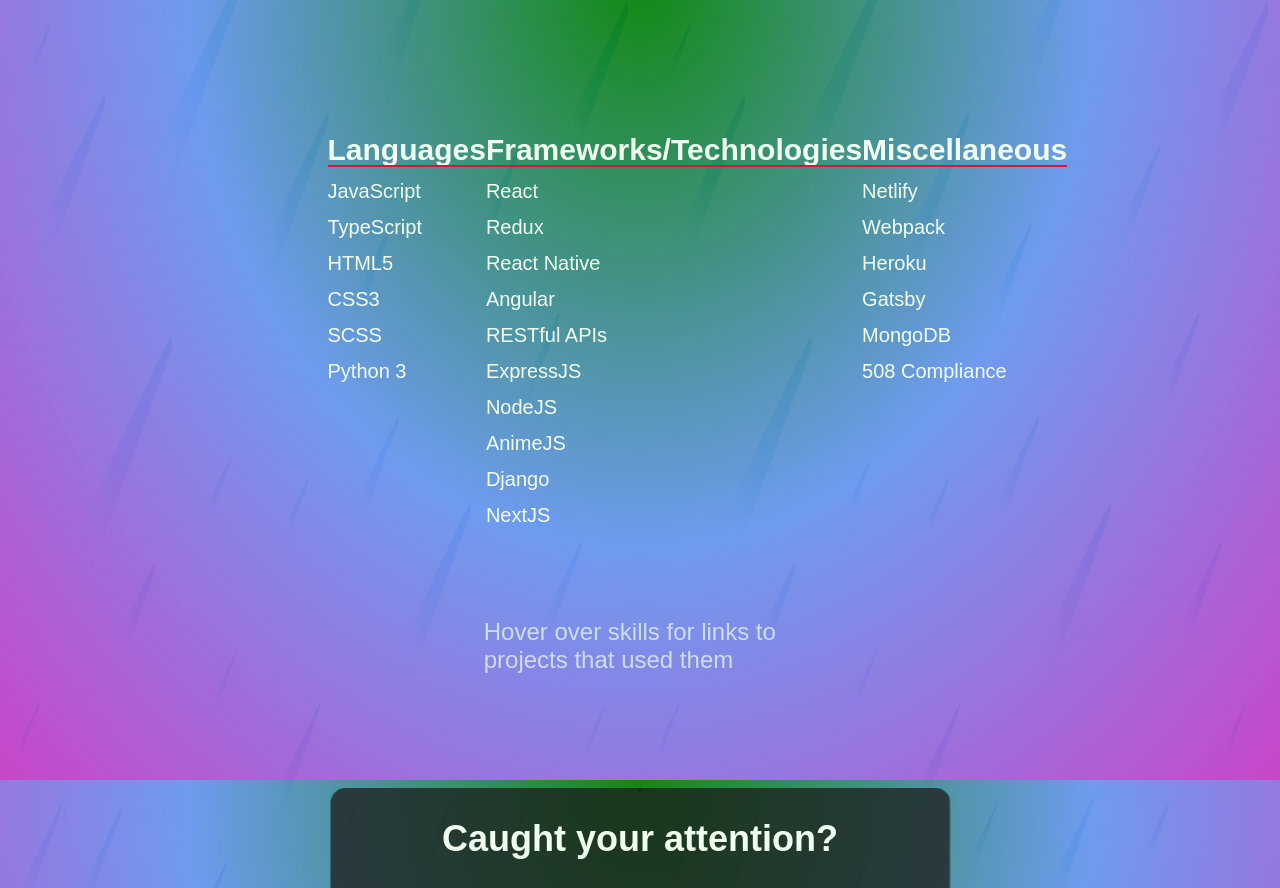
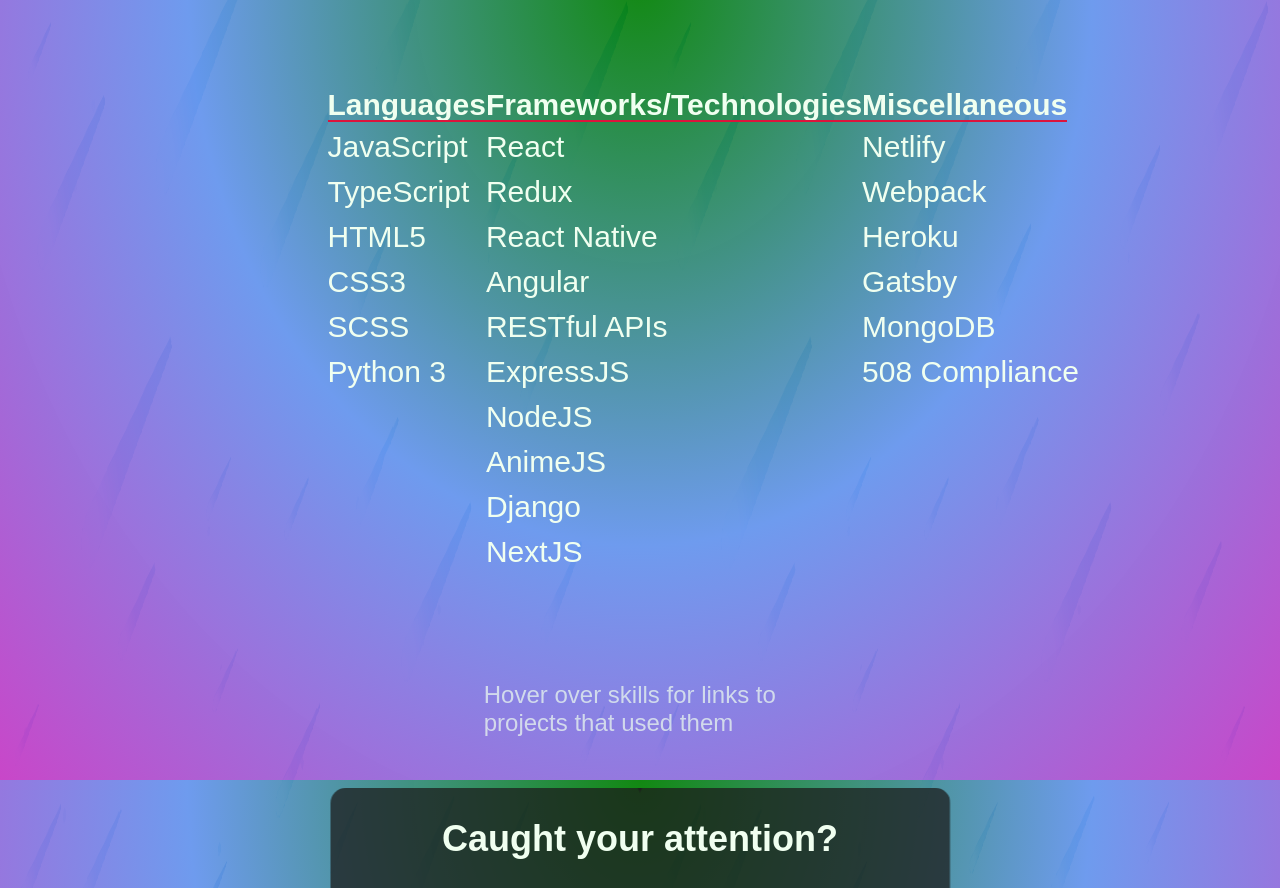
Before and after one commit to krushilnaik/krushilnaik.github.io, a React (Create React App) app: page / in a window 1280 px wide. Shown: the part 1620-2508 px from the top of the page. Built offline with nearby package versions, Linux system fonts and the light colour scheme.

Commit message:
Add tooltips and retain skill name on hover

```diff
--- a/src/components/ProjectPortal.jsx
+++ b/src/components/ProjectPortal.jsx
@@ -18,10 +18,15 @@
 			<span>{portalText}</span>
 			<div className='project-links'>
 				<a href={demo} className='demo' rel='noreferrer' target='_blank'>
-					<i className='fas fa-pager' data-tooltip='Live Preview'></i>
+					<div className='icon-wrapper' data-tooltip='Live Preview'>
+						<i className='fas fa-pager'></i>
+					</div>
 				</a>
+
 				<a href={source} className='source' rel='noreferrer' target='_blank'>
-					<i className='fas fa-file-code' data-tooltip='Source Code'></i>
+					<div className='icon-wrapper' data-tooltip='Source Code'>
+						<i className='fas fa-file-code'></i>
+					</div>
 				</a>
 			</div>
 		</div>
--- a/src/components/scss/ProjectPortal.scss
+++ b/src/components/scss/ProjectPortal.scss
@@ -3,8 +3,17 @@
 	min-width: 90px;
 	position: relative;
 	box-sizing: content-box;
-	margin-bottom: 7px;
+	margin-bottom: 16px;
 	align-items: center;
+
+	span {
+		position: absolute;
+		font-size: 30px;
+		width: max-content;
+		transition: all 350ms;
+		transform: translate(0, 0);
+		left: 0;
+	}
 
 	&::after {
 		content: '';
@@ -25,7 +34,9 @@
 		}
 
 		span {
-			opacity: 0;
+			font-size: 12px;
+			left: 50%;
+			transform: translate(-50%, -100%);
 			user-select: none;
 		}
 
@@ -61,7 +72,32 @@
 		a {
 			cursor: pointer;
 			text-decoration: none;
-			position: relative;
+
+			.icon-wrapper {
+				width: fit-content;
+				height: fit-content;
+				position: relative;
+
+				// tooltip
+				&::after {
+					transition: opacity 300ms;
+					content: attr(data-tooltip);
+					position: absolute;
+					bottom: -100%;
+					transform: translateX(-50%);
+					width: max-content;
+					background-color: rgba($color: white, $alpha: 0.8);
+					border-radius: 7px;
+					font-size: 13px;
+					padding: 0 5px;
+					color: darkslategrey;
+					opacity: 0;
+				}
+
+				&:hover::after {
+					opacity: 1;
+				}
+			}
 
 			i {
 				color: white;
```
